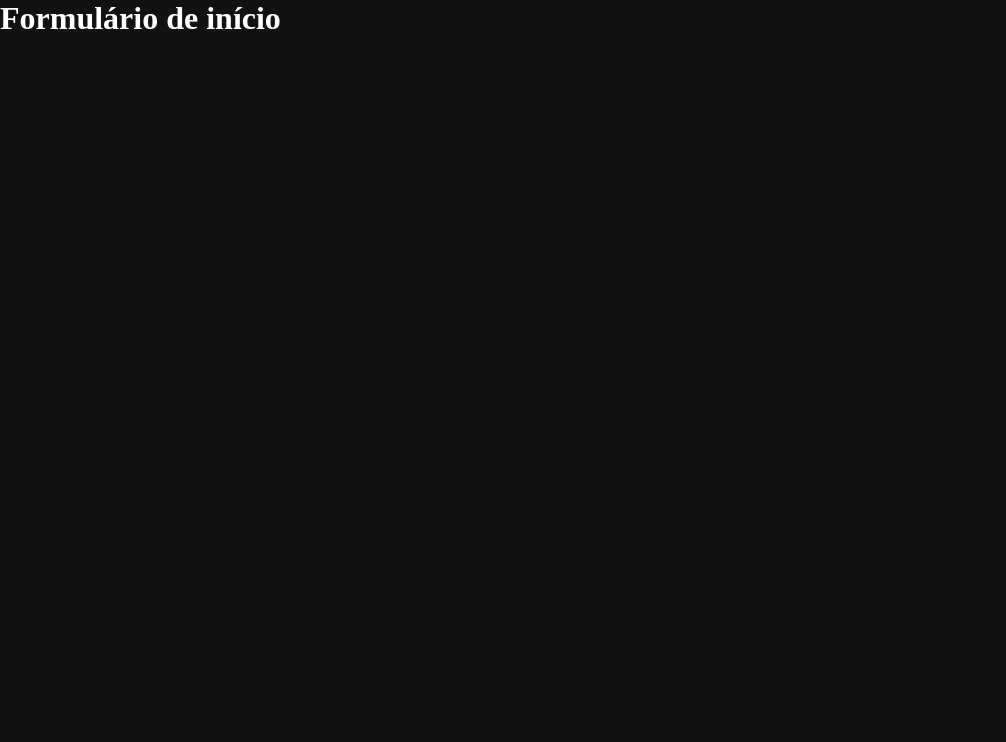
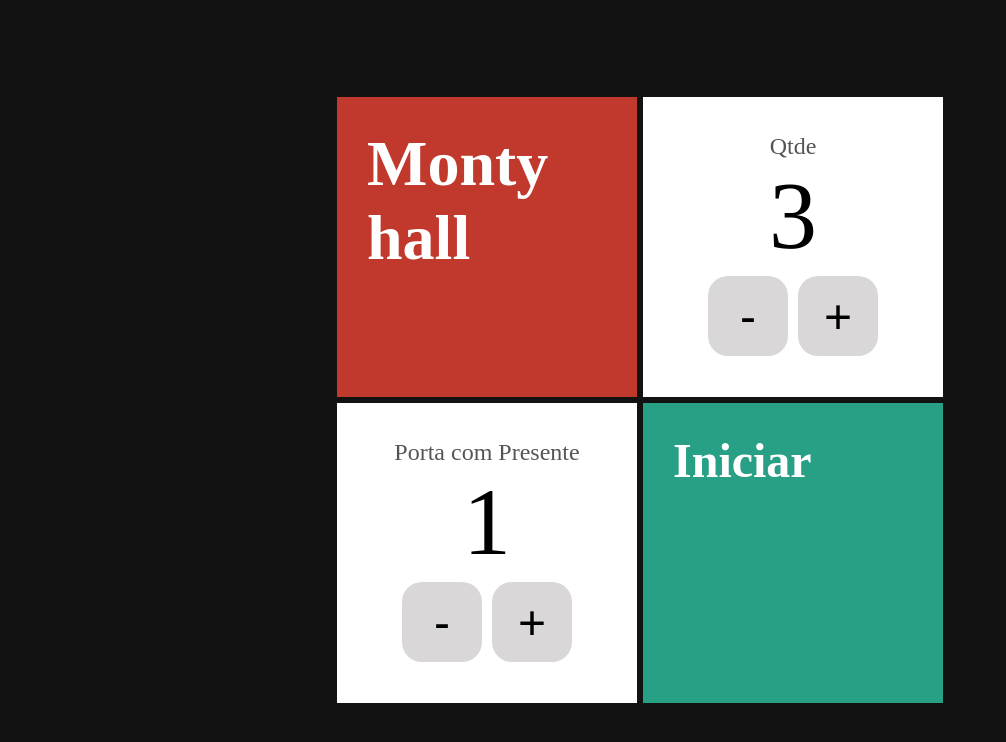
Before and after one commit to Beatrizaquino/Desafio-das-portas, a Next.js app: page / in a window 1280 px wide. Shown: the top 742 px of the page, without its empty margins (0-1006 px from the left). Built offline with nearby package versions, Linux system fonts and the light colour scheme.

Commit message:
finalizando formulario

```diff
--- /dev/null
+++ b/components/Card.tsx
@@ -0,0 +1,16 @@
+import styles from "../src/styles/Card.module.css"
+
+interface CardPages {
+    children: any
+    bgcolor: string
+}
+
+export default function Card(props: CardPages) {
+    return (
+        <div className={styles.card} style={{
+            backgroundColor: props.bgcolor ?? "#fff"
+        }}>
+         {props.children}
+        </div>
+    )
+}
--- /dev/null
+++ b/components/EntradaNumerica.tsx
@@ -0,0 +1,24 @@
+import  styles from "../src/styles/EntradaNumerica.module.css"
+
+interface EntradaNumericaProps {
+    text: string
+    value: number
+    onChange: (newValue: number) => void
+}
+
+export default function EntradaNumerica(props: EntradaNumericaProps) {
+
+    const dec = () => props.onChange(props.value -1)
+    const inc = () => props.onChange(props.value + 1)
+
+    return (
+         <div className={styles.entradanumerica}>
+             <span className={styles.text}>{props.text}</span>
+             <span className={styles.value}>{props.value}</span>
+             <div className={styles.botoes}>
+                <button className={styles.btn} onClick={dec}>-</button>
+                <button className={styles.btn} onClick={inc}>+</button>
+             </div>
+         </div>
+    )
+}
--- a/src/pages/index.jsx
+++ /dev/null
@@ -1,14 +0,0 @@
-import Presente from "../../components/Presente"
-import Porta from "../../components/Porta"
-import PortaModel from "model/porta"
-import { useState } from "react"
-import { atualiazarPortas, criarPortas } from "function/porta"
-
-export default function Home() {
-
-  return (
-    <div style={{display:"flex",}}>
-        <h1>Formulário de início </h1>
-    </div>
-  )
-}
--- /dev/null
+++ b/src/pages/index.tsx
@@ -0,0 +1,35 @@
+import styles from "../styles/Form.module.css"
+import Card from "components/Card"
+import Link from "next/link"
+import EntradaNumerica from "components/EntradaNumerica"
+import { useState } from "react"
+
+export default function Form() {
+
+  const [qtdePortas, setQtdePortas] = useState(3)
+  const [comPresente, setComPresente] = useState(1)
+
+  return (
+    <div className={styles.form} >
+      <div>
+      < Card bgcolor="#c0392c">
+      <h1>Monty hall</h1>
+      </Card>
+       <Card>
+        <EntradaNumerica text="Qtde" value={qtdePortas} onChange={novaQtde => setQtdePortas(novaQtde)} />
+       </Card>
+      </div>
+
+      <div>
+      < Card>
+        <EntradaNumerica  text="Porta com Presente" value={comPresente} onChange={novaPortaComPresente => setComPresente(novaPortaComPresente)}/>
+      </Card>
+       <Card bgcolor="#28a085">
+        <Link href={`jogos/${qtdePortas}/${comPresente}`}>
+          <h2 className={styles.lin}>Iniciar</h2>
+        </Link>
+       </Card>
+      </div>
+    </div>
+  )
+}
--- a/src/pages/jogos/[portas]/[temPresente].tsx
+++ b/src/pages/jogos/[portas]/[temPresente].tsx
@@ -16,7 +16,6 @@ export default function jogo() {
       setPortas(criarPortas(portas, temPresente))
     }, [router?.query])
 
-   console.log(router?.query)
 
   function renderizarPortas(){
     return portas.map(porta => {
--- /dev/null
+++ b/src/styles/Card.module.css
@@ -0,0 +1,11 @@
+
+
+.card {
+    display: flex;
+    width: 300px;
+    height: 300px;
+    color: #fff;
+    padding: 30px;
+    font-size: 2rem;
+    margin: 3px;
+}
--- /dev/null
+++ b/src/styles/EntradaNumerica.module.css
@@ -0,0 +1,35 @@
+.entradanumerica {
+    display: flex;
+    flex: 1;
+    color: #000;
+    flex-direction: column;
+    align-items: center;
+    justify-content: center;
+}
+
+.text {
+    color: #555;
+    font-size: 1.5rem;
+}
+
+.value {
+    font-size: 6rem;
+}
+
+.botoes {
+    display: flex;
+
+}
+
+.btn {
+    display: flex;
+    justify-content: center;
+    align-items: center;
+    font-size: 3rem;
+    height: 80px;
+    width: 80px;
+    margin: 5px;
+    border: none;
+    border-radius: 20px;
+    background-color: #d9d7d7;
+}
--- /dev/null
+++ b/src/styles/Form.module.css
@@ -0,0 +1,24 @@
+
+
+.form{
+    display: flex;
+
+    flex-direction: column;
+    justify-content: center;
+    align-items: center;
+    height: 100vh;
+
+}
+
+.form > div {
+    display: flex;
+}
+
+.lin {
+    display: flex;
+    flex: 1;
+    justify-content: center;
+    align-items: center;
+    margin: 0;
+    cursor: pointer;
+}
--- a/tsconfig.json
+++ b/tsconfig.json
@@ -19,6 +19,6 @@
       "@/*": ["./src/*"]
     }
   },
-  "include": ["next-env.d.ts", "**/*.ts", "**/*.tsx", "src/pages/index.jsx"],
+  "include": ["next-env.d.ts", "**/*.ts", "**/*.tsx", "src/pages/index.tsx"],
   "exclude": ["node_modules"]
 }
```
